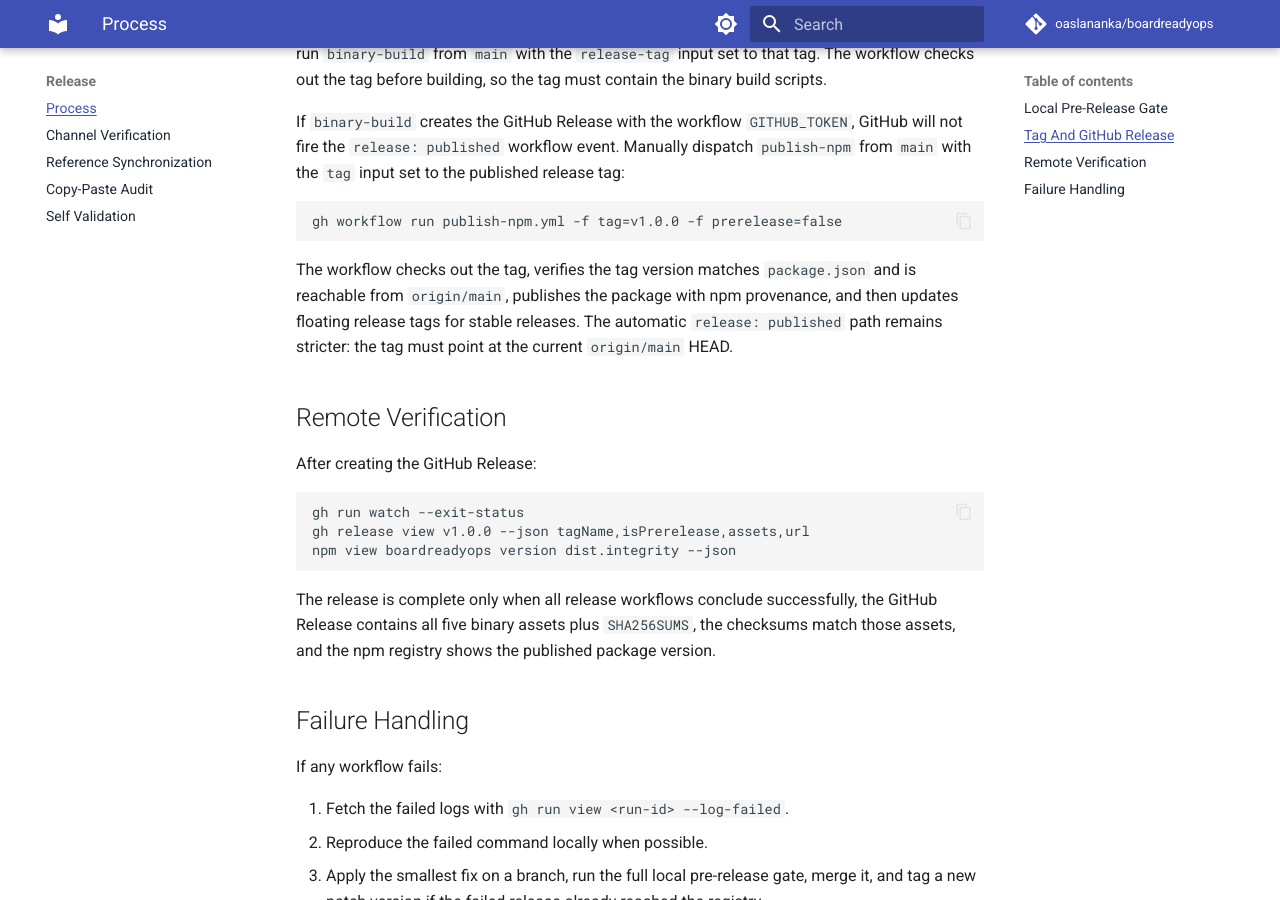
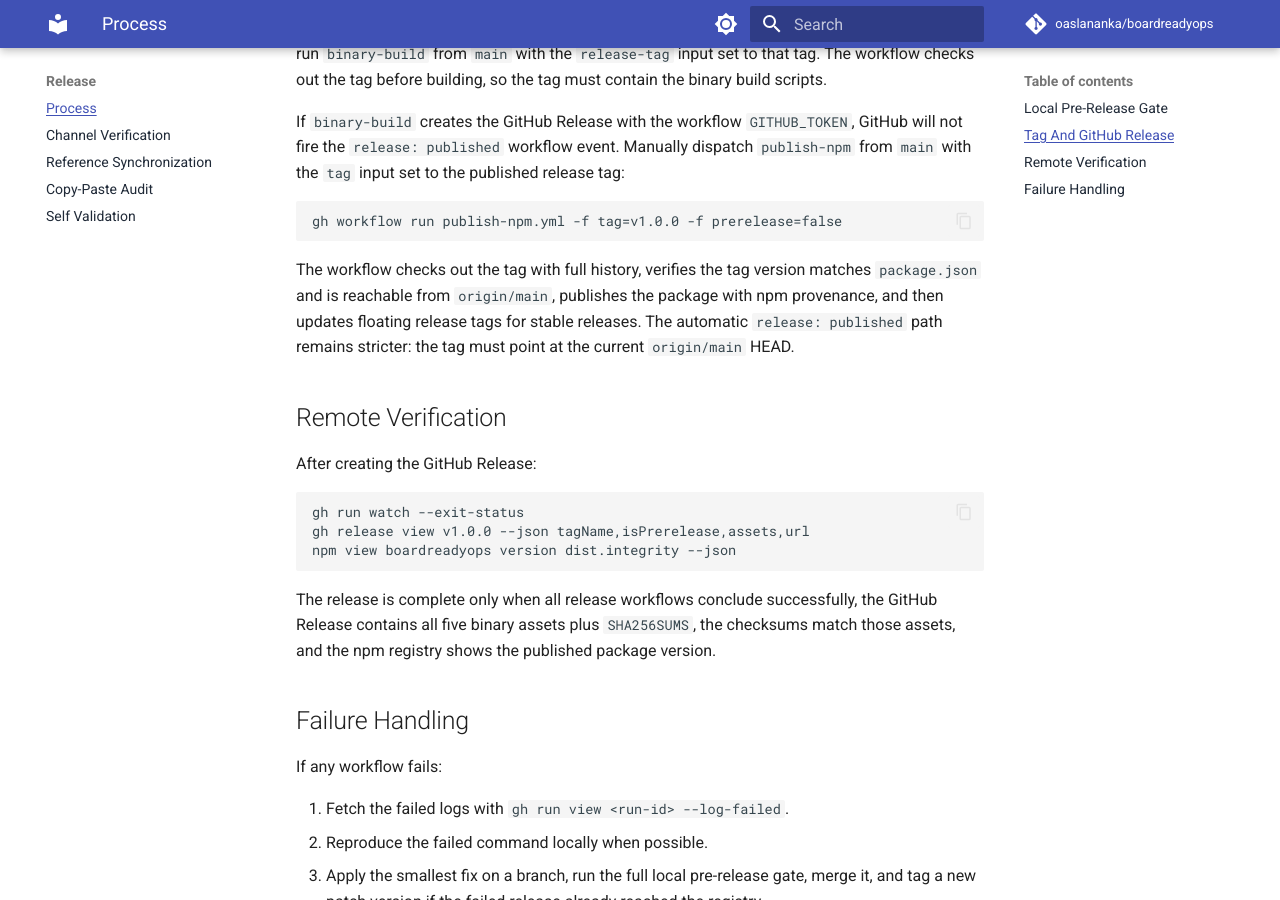
Before and after one commit to actions-marketplace-validations/oaslananka_boardreadyops, an MkDocs documentation site: the page built from docs/release/process.md, in a window 1280 px wide and 900 px high, scrolled down 1209 px. Built offline with MkDocs 1.6.1 and Material for MkDocs 9.7.7, drawn with Linux system fonts in a browser that asks for light colours; comment, search, counter and statistics services are not loaded; the version menu is left out.

Commit message:
ci(release): fetch full history for manual npm publish
Fetch full history in publish-npm so manual recovery dispatch can prove release-tag ancestry before publishing.\n\nRefs #45

````diff
--- a/docs/release/process.md
+++ b/docs/release/process.md
@@ -53,11 +53,11 @@ GitHub will not fire the `release: published` workflow event. Manually dispatch
 gh workflow run publish-npm.yml -f tag=v1.0.0 -f prerelease=false
 ```
 
-The workflow checks out the tag, verifies the tag version matches `package.json`
-and is reachable from `origin/main`, publishes the package with npm provenance,
-and then updates floating release tags for stable releases. The automatic
-`release: published` path remains stricter: the tag must point at the current
-`origin/main` HEAD.
+The workflow checks out the tag with full history, verifies the tag version
+matches `package.json` and is reachable from `origin/main`, publishes the
+package with npm provenance, and then updates floating release tags for stable
+releases. The automatic `release: published` path remains stricter: the tag
+must point at the current `origin/main` HEAD.
 
 ## Remote Verification
 
````
Also changed, not shown: 1 other file.
